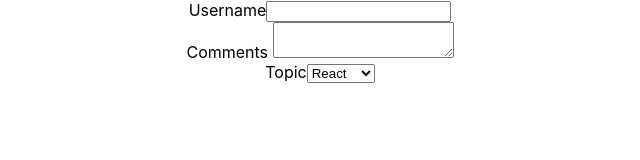
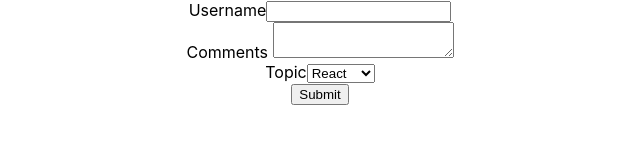
Before and after one commit to illwillgusto/hello-world, a React (Create React App) app: page / in a window 1280 px wide. Shown: the top 160 px of the page, without its empty margins (320-960 px from the left). Built offline with nearby package versions, Linux system fonts and the light colour scheme.

Commit message:
Update Form.js
submit button added
the preventDefault function added as well to prevent the page from refreshing and clearing the form data

```diff
--- a/src/Components/Form.js
+++ b/src/Components/Form.js
@@ -29,11 +29,16 @@ import React, { Component } from 'react'
         })
      }
 
+     handleSubmit = event => {
+        alert(`${this.state.username} ${this.state.comments} ${this.state.topic}`)
+        event.preventDefault() // this will prevent the form from clearing the information after the alert message is exited
+     }
+
   render() {
 
 
     return (
-      <form>
+      <form onSubmit={this.handleSubmit}>
         <div>
             <label>Username</label>
             <input type='text' value={this.state.username} onChange={this.handleUsernameChange} />
@@ -50,6 +55,7 @@ import React, { Component } from 'react'
                 <option value="vue">Vue</option>
             </select>
         </div>
+        <button type='submit'>Submit</button>
       </form>
     )
   }
```
